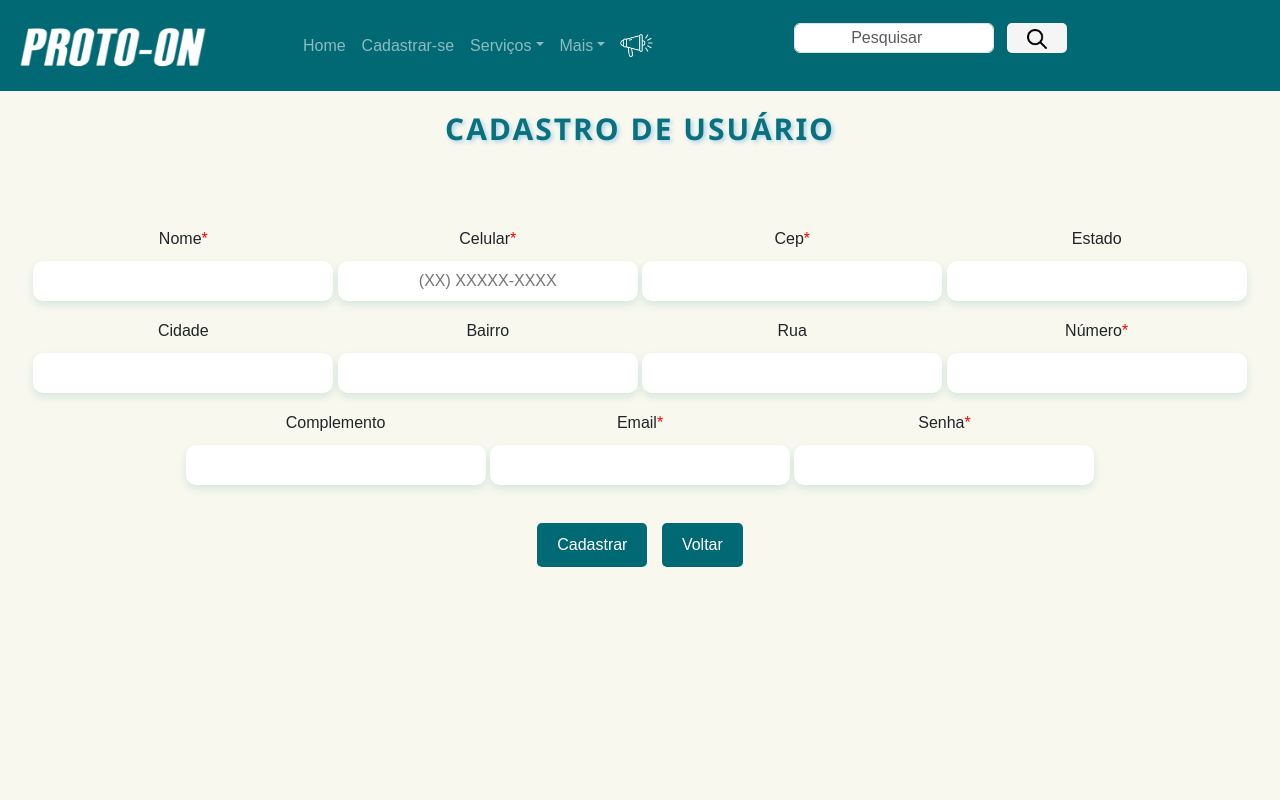
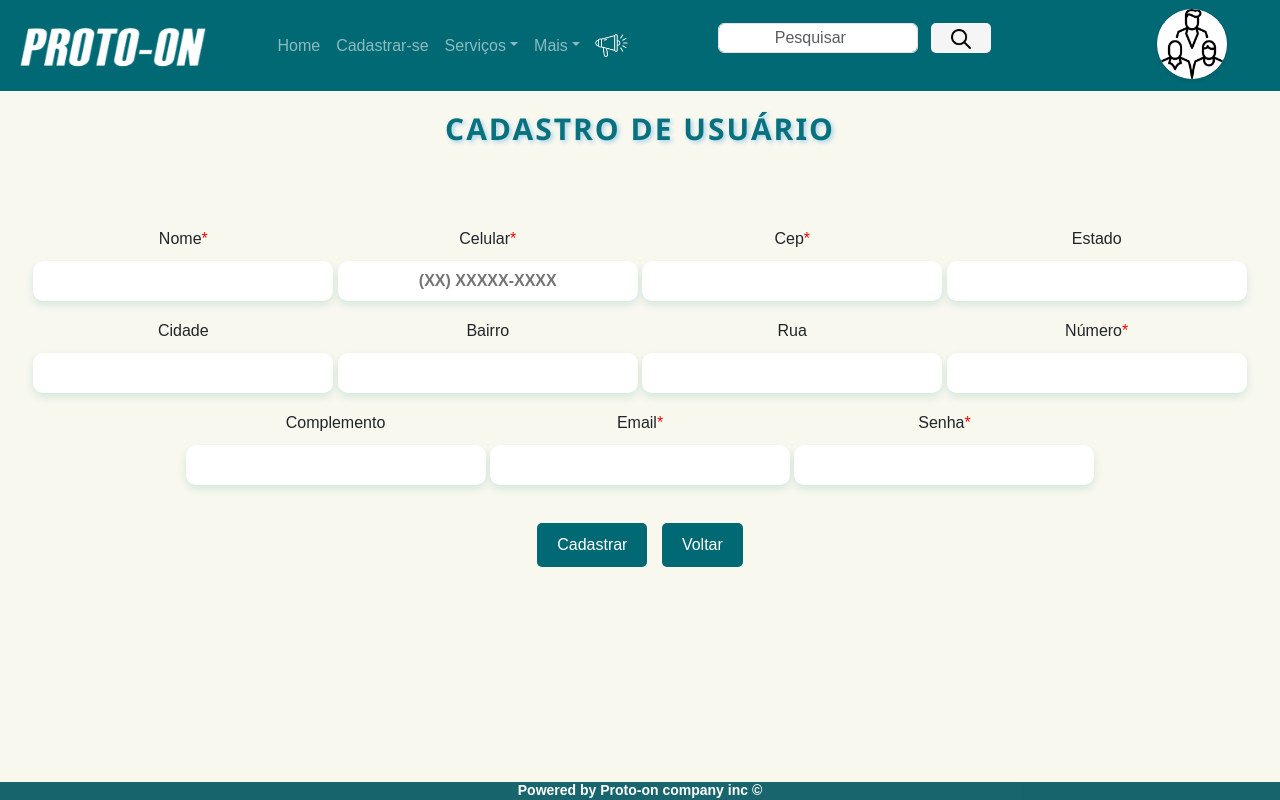
Before and after one commit to vagnero/projeto-proton-php, a PHP site: page /view/cadastro.php in a window 1280 px wide. Run offline with PHP 8.4, Linux system fonts and the light colour scheme; a stand-in replaces the project's code that opens the database connection.

Commit message:
Alterações e criação do avatar municipe

```diff
--- a/controller/LogoutMunicipe.php
+++ b/controller/LogoutMunicipe.php
@@ -4,7 +4,7 @@
     logout();
 
 
-    public function logout(){
+    function logout(){
         session_start();
         session_unset();
         session_destroy();
--- /dev/null
+++ b/estilos/menuLogin.css
@@ -0,0 +1,62 @@
+body {
+    font-family: 'Arial', sans-serif;
+    margin: 0;
+    padding: 0;
+}
+
+.avatar-container {
+    margin-left: 0%;
+    margin-right: auto;
+    margin-top: -5%;
+    display: inline-block;
+    font-weight: bold;
+    position: relative; /* Mover a posição relativa para cá para evitar repetição */
+}
+
+
+.avatar {
+    width: 70px;
+    height: 70px;
+    border-radius: 50%;
+    background-color: #ccc;
+    cursor: pointer;
+    overflow: hidden; /* Para esconder o excesso de sombra */
+    box-shadow: 0 2px 5px rgba(0, 0, 0, 0.1); /* Adicionando sombra */
+}
+
+.menu {
+    display: none;
+    position: absolute;
+    top: 100%; /* Alteração para alinhar o menu abaixo do avatar */
+    background-color: #fff; /* Mudança de cor do menu */
+    border: 1px solid #ccc;
+    border-radius: 5px; /* Adicionando borda arredondada ao menu */
+    box-shadow: 0 2px 5px rgba(0, 0, 0, 0.1);
+    z-index: 1;
+    width: 220px;
+    left: 50%; /* Centralizando o menu */
+    transform: translateX(-50%); /* Centralizando o menu */
+}
+
+.menu ul {
+    list-style: none;
+    padding: 0;
+    margin: 0;
+}
+
+.menu li {
+    padding: 10px;
+    cursor: pointer;
+}
+
+.menu li:hover {
+    background-color: #f0f0f0; /* Mudança de cor do item do menu ao passar o mouse */
+    font-weight: bold;
+}
+
+.avatar img {
+    width: 100%;
+    height: 100%;
+    border-radius: 50%;
+    object-fit: cover;
+}
--- /dev/null
+++ b/estilos/perfil-user.css
@@ -0,0 +1,58 @@
+.perfil-user {
+    font-weight: bold;
+    text-align: center;
+    background-color: #f2f2f2; /* Cinza suave */
+    padding: 10px;
+    color: black;
+
+    margin-left: 30%;
+    margin-right: 30%;
+    margin-top: 2%;
+    margin-bottom: 2%;
+    border: 1px solid #c0c0c0; /* Borda para distinguir do fundo branco */
+
+
+
+}
+.perfil-user a{
+    background-color: #009500;
+    color: #fff;
+    padding: 10px;
+    border: none;
+    border-radius: 5px;
+    cursor: pointer;
+    font-size: 1em;
+    width: 30%;
+    font-weight: bold;
+    text-decoration: none;
+}
+input{
+    background-color: #009500;
+    color: #fff;
+    padding: 10px;
+    border: none;
+    border-radius: 5px;
+    cursor: pointer;
+    font-size: 1em;
+    width: 30%;
+    font-weight: bold;
+}
+.foto{
+    background-color: transparent
+}
+.perfil-user img{
+    display: block; /* Adiciona display: block para a imagem */
+    margin-left: auto;
+    margin-right: 50.8%;
+}
+
+.formulario{
+    font-weight: bold;
+    margin-left: 1%;
+    margin-right: auto;
+
+}
+.formulario label{
+    font-weight: bold;
+    font-size: 18px;
+}
--- a/model/DbConfig.php
+++ b/model/DbConfig.php
@@ -6,7 +6,7 @@ class DbConfig {
     // Atributos, configuração para conectar ao banco de dados
     private $_host = 'localhost';
     private $_username ='root';
-    private $_password = "";
+    private $_password = "1234";
     private $_database ='protoon_php';
     public $connection;
 
--- /dev/null
+++ b/scripts/menuLogin.js
@@ -0,0 +1,16 @@
+// menuLogin.js
+
+function toggleMenu() {
+    var menu = document.getElementById('menu');
+    menu.style.display = (menu.style.display === 'block' || menu.style.display === '') ? 'none' : 'block';
+}
+
+// Fecha o menu se o usuário clicar fora dele
+document.addEventListener('mouseup', function(e) {
+    var menu = document.getElementById('menu');
+    if (!menu.contains(e.target)) {
+        menu.style.display = 'none';
+    } else if (isClickInsideAvatar) {
+        toggleMenu();
+    }
+});
--- a/view/cadastro.php
+++ b/view/cadastro.php
@@ -81,3 +81,7 @@ if(isset($_POST['Submit'])){
 
 ?>
 </div>
+
+<?php
+  include('footer.php');
+?>
--- /dev/null
+++ b/view/footer.php
@@ -0,0 +1,11 @@
+<div class="footer">
+      <footer>
+        <h6 style="color: white; font-family: 'Arial', sans-serif; font-size: 14px; font-weight: bold;">Powered by Proto-on company inc ©</h6>
+      </footer>
+    </div>
+
+
+  </body>
+
+</html>
+<script src="scripts/menuLogin.js"></script>
--- a/view/header.php
+++ b/view/header.php
@@ -28,6 +28,8 @@ session_start();
   <link rel="stylesheet" href="../estilos/button.css">
   <link rel="stylesheet" href="../estilos/footer.css">
   <link rel="stylesheet" href="../estilos/formsCadastro.css">
+  <link rel="stylesheet" href="../estilos/perfil-user.css">
+  <link rel="stylesheet" href="../estilos/menuLogin.css">
 
   <title>Proto-On</title>
 </head>
@@ -36,7 +38,7 @@ session_start();
   <header>
     <nav class="navbar navbar-expand-lg navbar-dark" style="background-color: #016974;">
       <div class="container-fluid">
-        <a class="navbar-brand" href="index.php" title="Clique no Logo para ir ao inicio do Site"><img src="../imagens/LogoProto-On.png" alt="Proto-On" style="width: 200px; height: 50px"></a>
+        <a class="navbar-brand" href="../index.php" title="Clique no Logo para ir ao inicio do Site"><img src="../imagens/LogoProto-On.png" alt="Proto-On" style="width: 200px; height: 50px"></a>
         <button class="navbar-toggler" type="button" data-bs-toggle="collapse" data-bs-target="#navbarSupportedContent" aria-controls="navbarSupportedContent" aria-expanded="false" aria-label="Toggle navigation">
           <span class="navbar-toggler-icon"></span></button>
         <div class="collapse navbar-collapse" id="navbarSupportedContent">
@@ -45,7 +47,7 @@ session_start();
             <?php
 
             if (!isset($_SESSION['id'])) {
-              echo '<li class="nav-item"><a class="nav-link" aria-current="cadastro.php" href="index.php" title="Volte ao menu principal">Home</a> </li>';
+              echo '<li class="nav-item"><a class="nav-link" aria-current="cadastro.php" href="../index.php" title="Volte ao menu principal">Home</a> </li>';
             }
             ?>
 
@@ -79,7 +81,7 @@ session_start();
 
             <li class="nav-item">
               <button id="leitorBtn" onclick="iniciarLeitor()">
-                <img src="Imagens/altoFalante.png" alt="Leitor de Voz">
+                <img src="../imagens/altoFalante.png" alt="Leitor de Voz">
               </button>
             </li>
           </ul>
@@ -95,11 +97,32 @@ session_start();
           </div>
 
           <div>
+
+          </div>
+          <div>
             <?php
             if (isset($_SESSION['id'])) {
               echo '<h4 class="logout">' . ($_SESSION['nome'] ?? 'Nome não disponível') . '</h4>';
               echo '<a href="logout.php" class="logout">Logout<img src="Imagens/logout.png" alt="Logout"
             class="img-logout"></a>';
+            }else{
+              echo "
+              <div class='avatar-container'>
+                  <div class='avatar' id='avatar' onclick='toggleMenu()'>
+
+                      <img src='../imagens/cidadao.jpg' alt='Foto do Usuário'>
+                  </div>
+                  <div class='menu' id='menu'>
+                      <ul>
+                          <div class ='perfilMenu'>
+                          <li><a href='./perfil-user.php' style='font-weight: bold;'>Perfil</a></li>
+                          <li><a href='./suporte-cliente.php' style='font-weight: bold;'>Suporte</a></li>
+                          <li><a href='../../Controller/LogoutUser.php' style='font-weight: bold;'>Sair</a></li>
+                          </div>
+                      </ul>
+                  </div>
+              </div>";
+              echo "<div class = 'espacamento'> </div>";
             }
             ?>
           </div>
@@ -109,3 +132,4 @@ session_start();
       </div>
     </nav>
   </header>
+  <script src="../scripts/menuLogin.js"></script>
--- a/view/login.php
+++ b/view/login.php
@@ -37,11 +37,11 @@ $loginMunicipe = new LoginMunicipe();
 
     <script src="https://cdn.jsdelivr.net/npm/bootstrap@5.3.1/dist/js/bootstrap.bundle.min.js" integrity="sha384-HwwvtgBNo3bZJJLYd8oVXjrBZt8cqVSpeBNS5n7C8IVInixGAoxmnlMuBnhbgrkm" crossorigin="anonymous"></script>
     <script src="leitor.js"></script>
-</body>
+
 
 <?php
 if(isset($_POST['submit'])){
     $loginMunicipe->logar();
 }
+  include('footer.php');
 ?>
-</html>
```
Also changed, not shown: READ.MD (added, +17 -0 lines), index.php (+29 -8 lines), imagens/cidadao.jpg (added).
